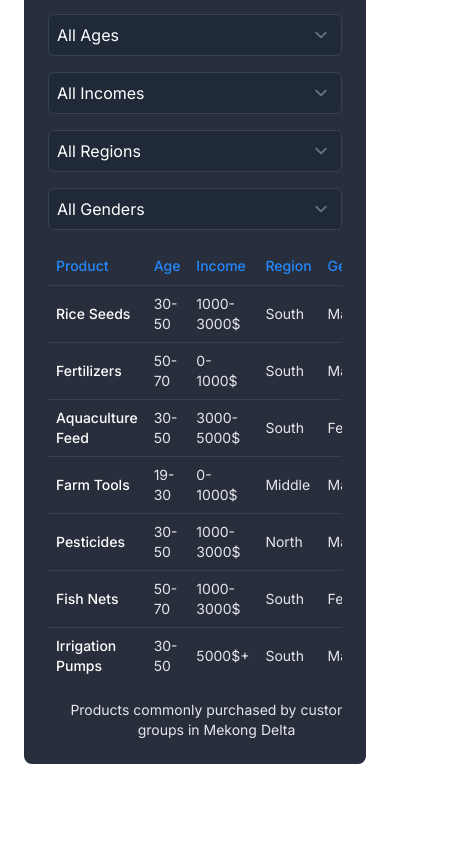
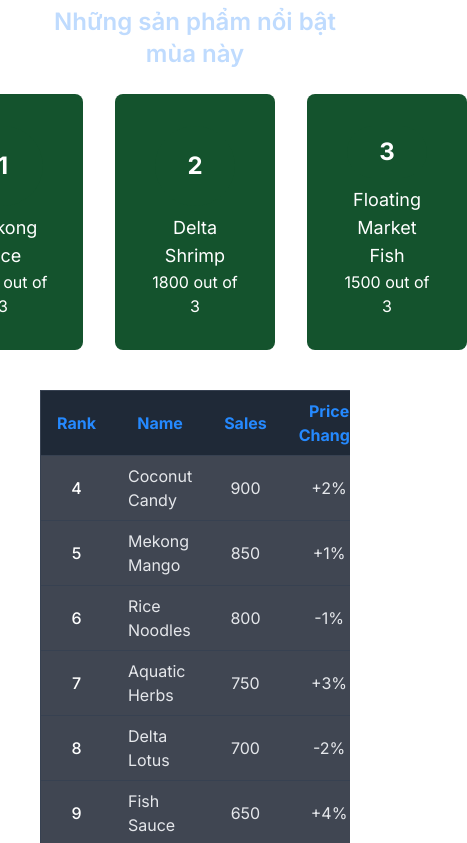
Before and after one commit to vbphuong/nextjs-dashboard, a Next.js app: page /dashboard in a window 390 px wide. Shown: the part 3901-4744 px from the top of the page, 467 px wide, since content can reach past the window. Built offline with nearby package versions, Linux system fonts and the light colour scheme; a web font is replaced by a local one.

Commit message:
doimaimotnguoi

```diff
--- a/app/ui/dashboard/products-table.tsx
+++ b/app/ui/dashboard/products-table.tsx
@@ -1,184 +1,95 @@
 'use client';
 
-import { useState, useEffect, useRef } from 'react';
-import {
-  Table,
-  TableBody,
-  TableCaption,
-  TableCell,
-  TableHead,
-  TableHeader,
-  TableRow,
-} from '@/components/ui/table';
+import { motion } from 'framer-motion';
 
-const products = [
-  {
-    product: 'Rice Seeds',
-    age: '30-50',
-    income: '1000-3000$',
-    region: 'South',
-    gender: 'Male',
+// Animation variants for the cards (fade-in together)
+const cardVariants = {
+  hidden: { opacity: 0, y: 20 },
+  visible: {
+    opacity: 1,
+    y: 0,
+    transition: {
+      duration: 0.5,
+      ease: 'easeOut',
+      delay: 0.8,
+    },
   },
-  {
-    product: 'Fertilizers',
-    age: '50-70',
-    income: '0-1000$',
-    region: 'South',
-    gender: 'Male',
-  },
-  {
-    product: 'Aquaculture Feed',
-    age: '30-50',
-    income: '3000-5000$',
-    region: 'South',
-    gender: 'Female',
-  },
-  {
-    product: 'Farm Tools',
-    age: '19-30',
-    income: '0-1000$',
-    region: 'Middle',
-    gender: 'Male',
-  },
-  {
-    product: 'Pesticides',
-    age: '30-50',
-    income: '1000-3000$',
-    region: 'North',
-    gender: 'Male',
-  },
-  {
-    product: 'Fish Nets',
-    age: '50-70',
-    income: '1000-3000$',
-    region: 'South',
-    gender: 'Female',
-  },
-  {
-    product: 'Irrigation Pumps',
-    age: '30-50',
-    income: '5000$+',
-    region: 'South',
-    gender: 'Male',
-  },
-];
+};
 
-export default function ProductsTable() {
-  const [filters, setFilters] = useState({
-    age: 'All',
-    income: 'All',
-    region: 'All',
-    gender: 'All',
-  });
-  const [isVisible, setIsVisible] = useState(false);
-  const tableRef = useRef<HTMLDivElement>(null);
+export default function HighlightedProducts() {
+  // Podium data for top 3
+  const topThree = [
+    { rank: 1, name: 'Mekong Rice', score: 2043, color: 'bg-green-900' },
+    { rank: 2, name: 'Delta Shrimp', score: 1800, color: 'bg-green-900' },
+    { rank: 3, name: 'Floating Market Fish', score: 1500, color: 'bg-green-900' },
+  ];
 
-  useEffect(() => {
-    const observer = new IntersectionObserver(
-      ([entry]) => {
-        if (entry.isIntersecting) {
-          setIsVisible(true);
-          observer.disconnect();
-        }
-      },
-      { threshold: 0.2 }
-    );
-
-    if (tableRef.current) {
-      observer.observe(tableRef.current);
-    }
-
-    return () => observer.disconnect();
-  }, []);
-
-  const handleFilterChange = (key: string, value: string) => {
-    setFilters((prev) => ({ ...prev, [key]: value }));
-  };
-
-  const filteredProducts = products.filter((product) => {
-    return (
-      (filters.age === 'All' || product.age === filters.age) &&
-      (filters.income === 'All' || product.income === filters.income) &&
-      (filters.region === 'All' || product.region === filters.region) &&
-      (filters.gender === 'All' || product.gender === filters.gender)
-    );
-  });
+  // Table data for top 4 to 10
+  const topFourToTen = [
+    { rank: 4, name: 'Coconut Candy', sales: 900, priceChange: '+2%', rating: 4.0 },
+    { rank: 5, name: 'Mekong Mango', sales: 850, priceChange: '+1%', rating: 4.1 },
+    { rank: 6, name: 'Rice Noodles', sales: 800, priceChange: '-1%', rating: 3.9 },
+    { rank: 7, name: 'Aquatic Herbs', sales: 750, priceChange: '+3%', rating: 4.2 },
+    { rank: 8, name: 'Delta Lotus', sales: 700, priceChange: '-2%', rating: 4.0 },
+    { rank: 9, name: 'Fish Sauce', sales: 650, priceChange: '+4%', rating: 4.1 },
+    { rank: 10, name: 'Paddy Straw', sales: 600, priceChange: '+1%', rating: 3.8 },
+  ];
 
   return (
-    <div ref={tableRef} className="bg-gray-900/90 backdrop-blur-md p-6 rounded-lg mt-6">
-      <div className="mb-4 flex flex-col sm:flex-row gap-4">
-        <select
-          className="bg-gray-800 text-white border border-gray-700 rounded-md p-2 focus:outline-none focus:ring-2 focus:ring-blue-400"
-          value={filters.age}
-          onChange={(e) => handleFilterChange('age', e.target.value)}
-        >
-          <option value="All">All Ages</option>
-          <option value="0-18">0-18</option>
-          <option value="19-30">19-30</option>
-          <option value="30-50">30-50</option>
-          <option value="50-70">50-70</option>
-          <option value="70+">70+</option>
-        </select>
-        <select
-          className="bg-gray-800 text-white border border-gray-700 rounded-md p-2 focus:outline-none focus:ring-2 focus:ring-blue-400"
-          value={filters.income}
-          onChange={(e) => handleFilterChange('income', e.target.value)}
-        >
-          <option value="All">All Incomes</option>
-          <option value="0-1000$">0-1000$</option>
-          <option value="1000-3000$">1000-3000$</option>
-          <option value="3000-5000$">3000-5000$</option>
-          <option value="5000$+">5000$+</option>
-        </select>
-        <select
-          className="bg-gray-800 text-white border border-gray-700 rounded-md p-2 focus:outline-none focus:ring-2 focus:ring-blue-400"
-          value={filters.region}
-          onChange={(e) => handleFilterChange('region', e.target.value)}
-        >
-          <option value="All">All Regions</option>
-          <option value="North">North</option>
-          <option value="South">South</option>
-          <option value="Middle">Middle</option>
-          <option value="Foreign">Foreign</option>
-        </select>
-        <select
-          className="bg-gray-800 text-white border border-gray-700 rounded-md p-2 focus:outline-none focus:ring-2 focus:ring-blue-400"
-          value={filters.gender}
-          onChange={(e) => handleFilterChange('gender', e.target.value)}
-        >
-          <option value="All">All Genders</option>
-          <option value="Male">Male</option>
-          <option value="Female">Female</option>
-          <option value="Different">Different</option>
-        </select>
+    <section className="flex flex-col items-center justify-start py-10 w-full max-w-7xl px-4">
+      <motion.h2
+        className="text-2xl md:text-3xl font-semibold text-center text-blue-200 mb-6"
+        initial="hidden"
+        whileInView="visible"
+        viewport={{ once: true, amount: 0.2 }}
+        variants={cardVariants}
+      >
+        Những sản phẩm nổi bật mùa này
+      </motion.h2>
+      {/* Podium for Top 3 */}
+      <div className="flex justify-center gap-8 mb-10">
+        {topThree.map((item, index) => (
+          <motion.div
+            key={index}
+            className={`w-40 h-64 flex flex-col items-center justify-end bg-green-900 rounded-lg p-4 ${index === 1 ? 'order-2' : index === 0 ? 'order-1' : 'order-3'}`} // Center top 1, adjust width
+            initial="hidden"
+            whileInView="visible"
+            viewport={{ once: true, amount: 0.2 }}
+            variants={cardVariants}
+          >
+            <div className={`w-20 h-20 ${item.color} rounded-full flex items-center justify-center mb-2`}>
+              <span className="text-white font-bold text-2xl">{item.rank}</span>
+            </div>
+            <p className="text-white text-center text-lg">{item.name}</p>
+            <p className="text-white text-center">{item.score} out of 3</p>
+          </motion.div>
+        ))}
       </div>
-      <Table>
-        <TableCaption className="text-gray-200">Products commonly purchased by customer groups in Mekong Delta</TableCaption>
-        <TableHeader>
-          <TableRow className="border-b border-gray-700">
-            <TableHead className="w-[200px] text-blue-400">Product</TableHead>
-            <TableHead className="text-blue-400">Age</TableHead>
-            <TableHead className="text-blue-400">Income</TableHead>
-            <TableHead className="text-blue-400">Region</TableHead>
-            <TableHead className="text-blue-400">Gender</TableHead>
-          </TableRow>
-        </TableHeader>
-        <TableBody>
-          {filteredProducts.map((product, index) => (
-            <TableRow
-              key={product.product}
-              className={`border-b border-gray-700 ${isVisible ? 'animate-slideIn' : ''}`}
-              style={{ animationDelay: `${index * 0.1}s` }}
-            >
-              <TableCell className="font-medium text-white">{product.product}</TableCell>
-              <TableCell className="text-gray-200">{product.age}</TableCell>
-              <TableCell className="text-gray-200">{product.income}</TableCell>
-              <TableCell className="text-gray-200">{product.region}</TableCell>
-              <TableCell className="text-gray-200">{product.gender}</TableCell>
-            </TableRow>
-          ))}
-        </TableBody>
-      </Table>
-    </div>
+      {/* Table for Top 4 to 10 */}
+      <div className="w-full overflow-x-auto">
+        <table className="w-full text-white bg-gray-900/80 border border-gray-700 rounded-lg">
+          <thead>
+            <tr className="bg-gray-800">
+              <th className="px-4 py-2 border-b border-gray-700 text-blue-400">Rank</th>
+              <th className="px-4 py-2 border-b border-gray-700 text-blue-400">Name</th>
+              <th className="px-4 py-2 border-b border-gray-700 text-blue-400">Sales</th>
+              <th className="px-4 py-2 border-b border-gray-700 text-blue-400">Price Change</th>
+              <th className="px-4 py-2 border-b border-gray-700 text-blue-400">Rating</th>
+            </tr>
+          </thead>
+          <tbody>
+            {topFourToTen.map((item, index) => (
+              <tr key={index} className="hover:bg-gray-700 border-b border-gray-700">
+                <td className="px-4 py-2 text-center font-medium text-white">{item.rank}</td>
+                <td className="px-4 py-2 text-gray-200">{item.name}</td>
+                <td className="px-4 py-2 text-center text-gray-200">{item.sales}</td>
+                <td className="px-4 py-2 text-center text-gray-200">{item.priceChange}</td>
+                <td className="px-4 py-2 text-center text-gray-200">{item.rating}</td>
+              </tr>
+            ))}
+          </tbody>
+        </table>
+      </div>
+    </section>
   );
 }
```
